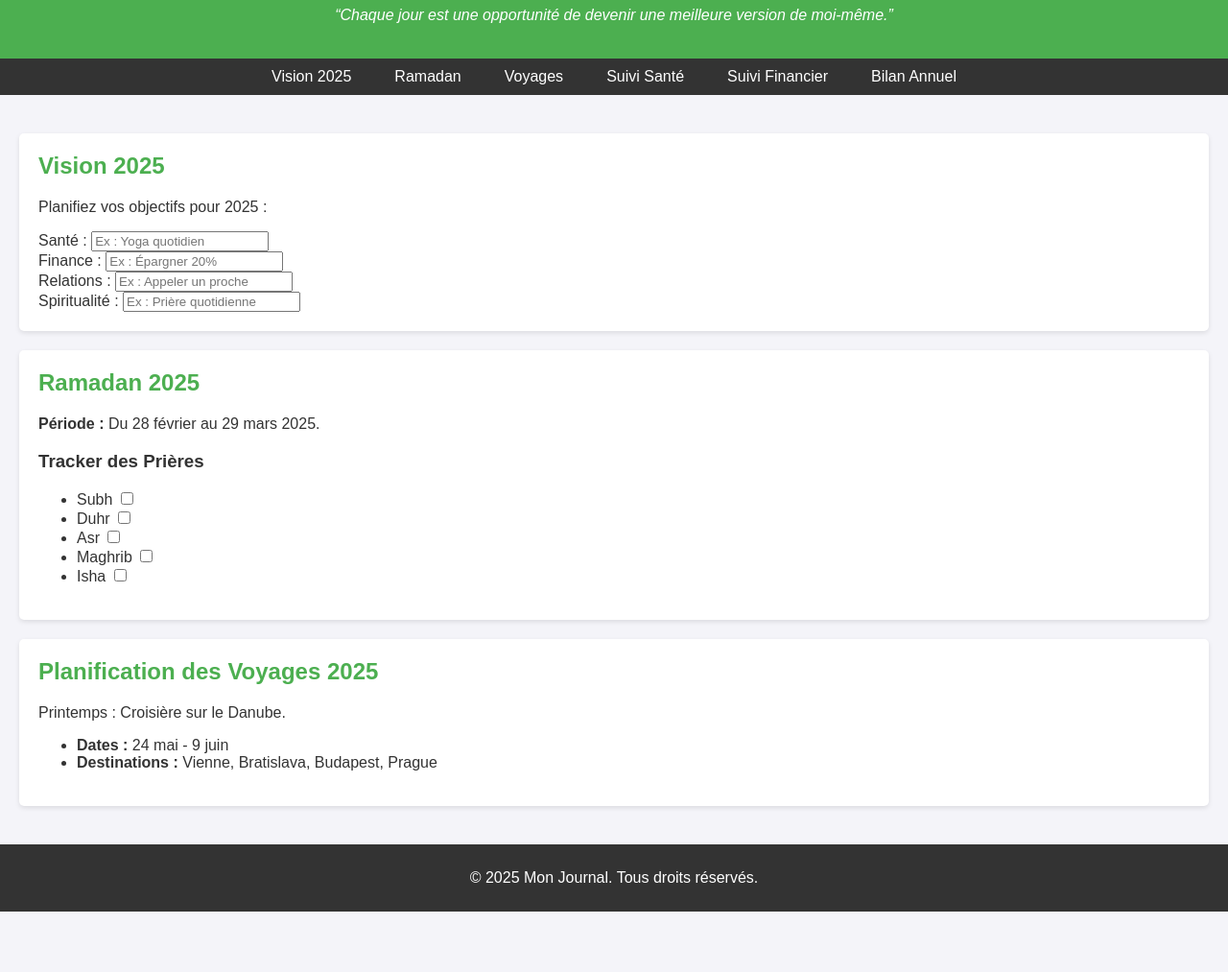
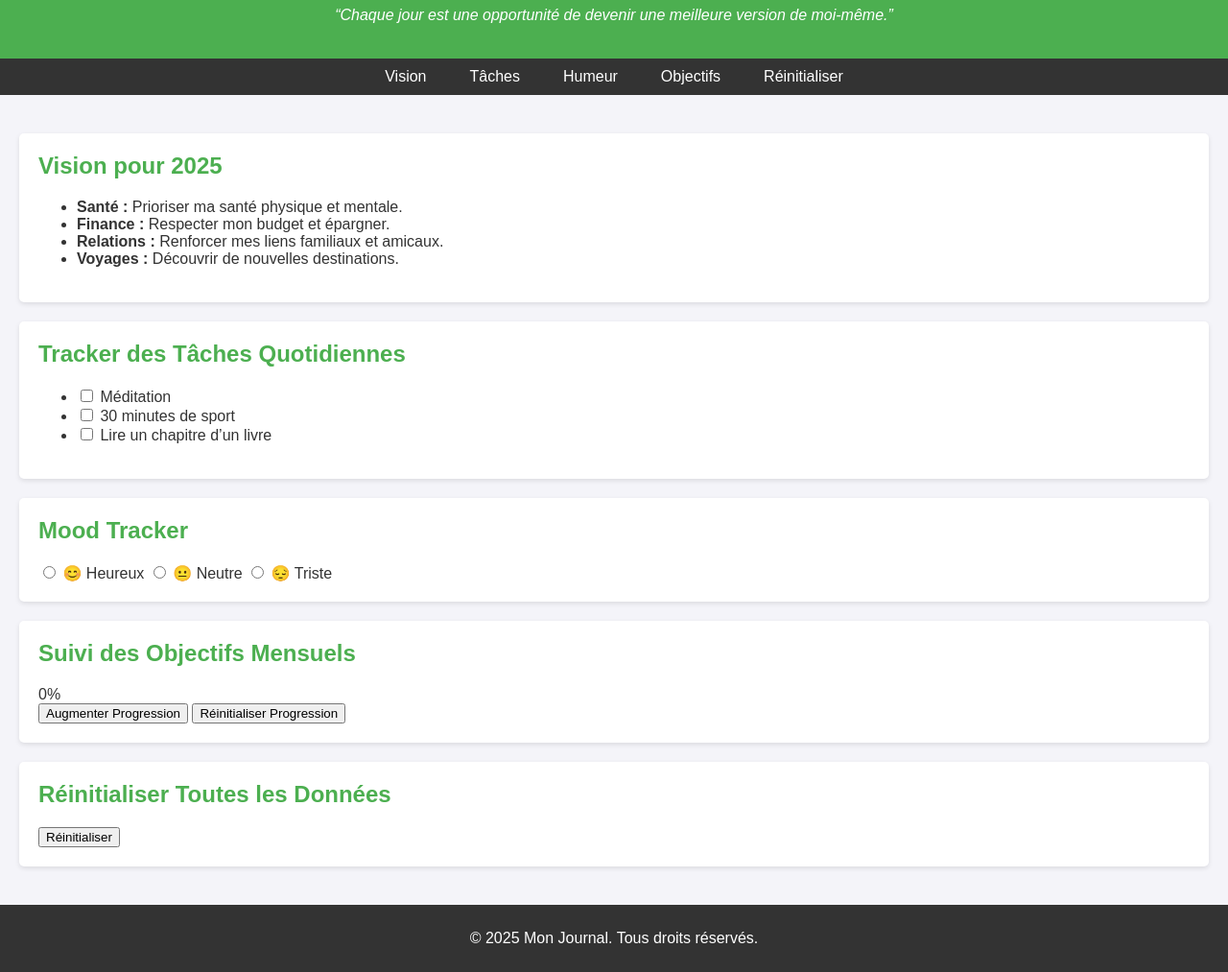
Before and after one commit to SaraHelal-git/mon-journal-2025, a plain HTML site: page index.html in a window 1280 px wide. Shown: the part 60-1073 px from the top of the page at 96% size. Before the commit the page ends 1010 px from the top, so only its background shows below. Drawn offline with Linux system fonts and the light colour scheme.

Commit message:
Update index.html

```diff
--- a/index.html
+++ b/index.html
@@ -13,44 +13,59 @@
     </header>
     <nav>
         <ul>
-            <li><a href="#vision">Vision 2025</a></li>
-            <li><a href="#ramadan">Ramadan</a></li>
-            <li><a href="#voyages">Voyages</a></li>
-            <li><a href="#sante">Suivi Santé</a></li>
-            <li><a href="#finances">Suivi Financier</a></li>
-            <li><a href="#bilan-annuel">Bilan Annuel</a></li>
+            <li><a href="#vision">Vision</a></li>
+            <li><a href="#tasks">Tâches</a></li>
+            <li><a href="#mood">Humeur</a></li>
+            <li><a href="#progress">Objectifs</a></li>
+            <li><a href="#reset">Réinitialiser</a></li>
         </ul>
     </nav>
     <main>
+        <!-- Vision -->
         <section id="vision">
-            <h2>Vision 2025</h2>
-            <p>Planifiez vos objectifs pour 2025 :</p>
+            <h2>Vision pour 2025</h2>
+            <ul>
+                <li><strong>Santé :</strong> Prioriser ma santé physique et mentale.</li>
+                <li><strong>Finance :</strong> Respecter mon budget et épargner.</li>
+                <li><strong>Relations :</strong> Renforcer mes liens familiaux et amicaux.</li>
+                <li><strong>Voyages :</strong> Découvrir de nouvelles destinations.</li>
+            </ul>
+        </section>
+
+        <!-- Tracker des tâches -->
+        <section id="tasks">
+            <h2>Tracker des Tâches Quotidiennes</h2>
+            <ul>
+                <li><input type="checkbox" class="task-checkbox"> Méditation</li>
+                <li><input type="checkbox" class="task-checkbox"> 30 minutes de sport</li>
+                <li><input type="checkbox" class="task-checkbox"> Lire un chapitre d’un livre</li>
+            </ul>
+        </section>
+
+        <!-- Mood Tracker -->
+        <section id="mood">
+            <h2>Mood Tracker</h2>
             <form>
-                <label>Santé : <input type="text" placeholder="Ex : Yoga quotidien"></label><br>
-                <label>Finance : <input type="text" placeholder="Ex : Épargner 20%"></label><br>
-                <label>Relations : <input type="text" placeholder="Ex : Appeler un proche"></label><br>
-                <label>Spiritualité : <input type="text" placeholder="Ex : Prière quotidienne"></label>
+                <label><input type="radio" name="mood" class="mood-option" value="happy"> 😊 Heureux</label>
+                <label><input type="radio" name="mood" class="mood-option" value="neutral"> 😐 Neutre</label>
+                <label><input type="radio" name="mood" class="mood-option" value="sad"> 😔 Triste</label>
             </form>
         </section>
-        <section id="ramadan">
-            <h2>Ramadan 2025</h2>
-            <p><strong>Période :</strong> Du 28 février au 29 mars 2025.</p>
-            <h3>Tracker des Prières</h3>
-            <ul>
-                <li>Subh <input type="checkbox"></li>
-                <li>Duhr <input type="checkbox"></li>
-                <li>Asr <input type="checkbox"></li>
-                <li>Maghrib <input type="checkbox"></li>
-                <li>Isha <input type="checkbox"></li>
-            </ul>
+
+        <!-- Objectifs mensuels -->
+        <section id="progress">
+            <h2>Suivi des Objectifs Mensuels</h2>
+            <div class="progress-container">
+                <div class="progress-bar">0%</div>
+            </div>
+            <button id="increase-progress">Augmenter Progression</button>
+            <button id="reset-progress">Réinitialiser Progression</button>
         </section>
-        <section id="voyages">
-            <h2>Planification des Voyages 2025</h2>
-            <p>Printemps : Croisière sur le Danube.</p>
-            <ul>
-                <li><strong>Dates :</strong> 24 mai - 9 juin</li>
-                <li><strong>Destinations :</strong> Vienne, Bratislava, Budapest, Prague</li>
-            </ul>
+
+        <!-- Réinitialisation -->
+        <section id="reset">
+            <h2>Réinitialiser Toutes les Données</h2>
+            <button id="reset-all">Réinitialiser</button>
         </section>
     </main>
     <footer>
```
